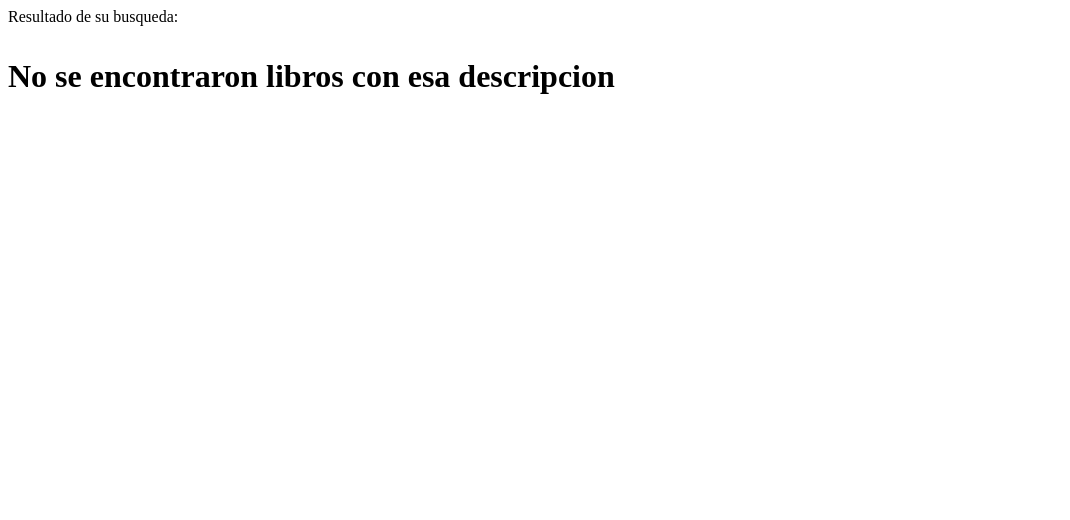
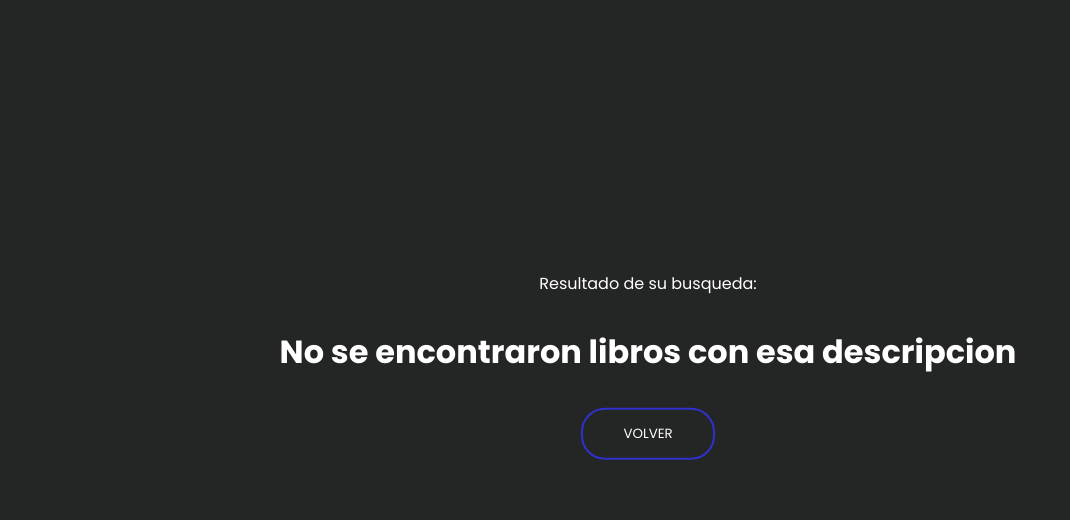
Before and after one commit to ignatius21/Entrega1-Florencia-Chavez-Isabel-Xavier-Ignacio-Moreno, a Django app: template AppEntrega/templates/AppEntrega/respuestaLibro.html in a window 1280 px wide. Shown: the top 520 px of the page, without its empty margins (0-1070 px from the left). Run offline with Django 4.2, Linux system fonts and the light colour scheme; the template is opened without the code that fills it, so the values that code supplies are empty.

Commit message:
cambios en la respuestas

```diff
--- a/AppEntrega/templates/AppEntrega/respuestaLibro.html
+++ b/AppEntrega/templates/AppEntrega/respuestaLibro.html
@@ -5,6 +5,42 @@
     <meta http-equiv="X-UA-Compatible" content="IE=edge">
     <meta name="viewport" content="width=device-width, initial-scale=1.0">
     <title>Resultado Busqueda</title>
+    <link href="https://fonts.googleapis.com/css?family=Open+Sans:300,300i,400,400i,700,700i|Poppins:300,400,500,700" rel="stylesheet">
+    <style>
+        body{
+            width: 800px;
+            padding: 40px;
+            position: absolute;
+            top: 46%;
+            left: 50%;
+            transform: translate(-50%,-50%);
+            background: #242525;
+            text-align: center;
+            font-family: poppins;
+            color: white;}
+
+
+        input[type="button"]{
+            border: 0;
+            background: none;
+            display: block;
+            margin: 20px auto;
+            text-align: center;
+            border: 2px solid #2e31cc;
+            padding: 14px 40px;
+            outline: none;
+            color: white;
+            border-radius: 24px;
+            transition: 0.25s;
+            cursor: pointer;
+            font-family:poppins;
+        }
+        input[type ="button"]:hover{
+            background: #2e31cc;
+            border: 2px solid #2e31cc;
+        }
+
+    </style>
 </head>
 <body>
 
@@ -18,10 +54,14 @@
 
 
         {%endfor%}
+        <br>
+        <br>
+        <input type="button" value="VOLVER" onClick="history.go(-1);">
     </ul>
     {% else %}
    <h1>
     <p>No se encontraron libros con esa descripcion</p>
+    <input type="button" value="VOLVER" onClick="history.go(-1);">
    </h1>
     {%endif%}
     </h1>
```
